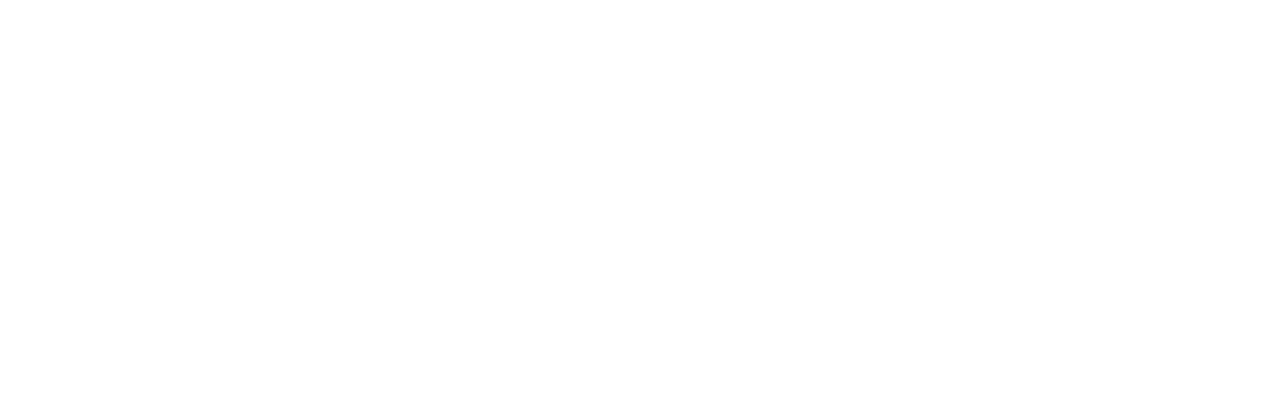
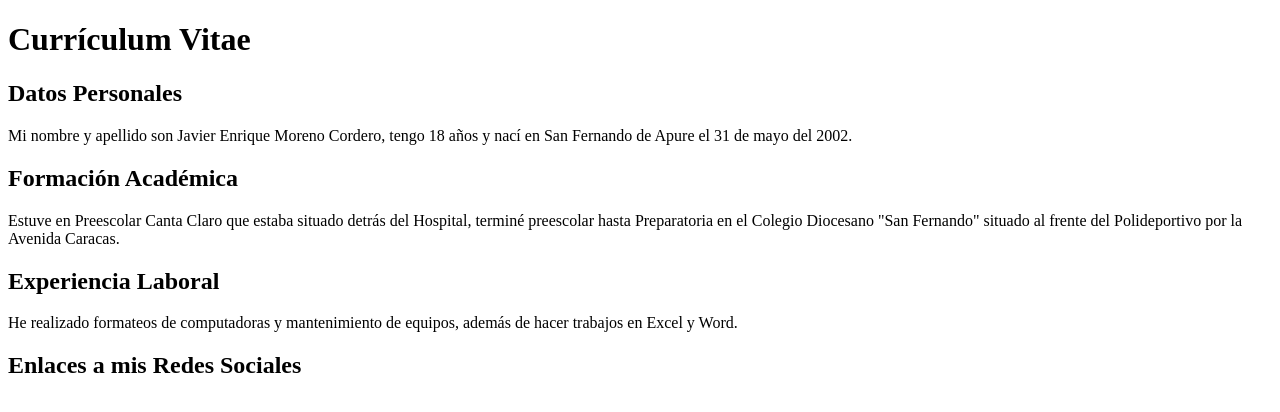
Before and after one commit to aisunerg-programacion2/evaluacion-html-y-css-Raxeador, a plain HTML site: page index.html in a window 1280 px wide. Drawn offline with Linux system fonts and the light colour scheme.

Commit message:
Mitad del Curriculum

```diff
--- a/estilos.css
+++ b/estilos.css
@@ -0,0 +1 @@
+body {background-color:red}
--- a/index.html
+++ b/index.html
@@ -7,6 +7,18 @@
     <title>Document</title>
 </head>
 <body>
+    <h1>Currículum Vitae</h1>
+<h2>Datos Personales</h2>
+<p>Mi nombre y apellido son Javier Enrique Moreno Cordero, tengo 18 años y nací en San Fernando de Apure el 31 de mayo del 2002.
+</p>
+<h2>Formación Académica</h2>
+<p>Estuve en Preescolar Canta Claro que estaba situado detrás del Hospital, terminé preescolar hasta Preparatoria en el Colegio Diocesano "San Fernando" situado al frente del Polideportivo por la Avenida Caracas.</p>
+<h2>Experiencia Laboral</h2>
+<p>He realizado formateos de computadoras y mantenimiento de equipos, además de hacer trabajos en Excel y Word.</p>
+<h2>Enlaces a mis Redes Sociales</h2>
+<p></p>
+
+
 
 </body>
 </html>
```
